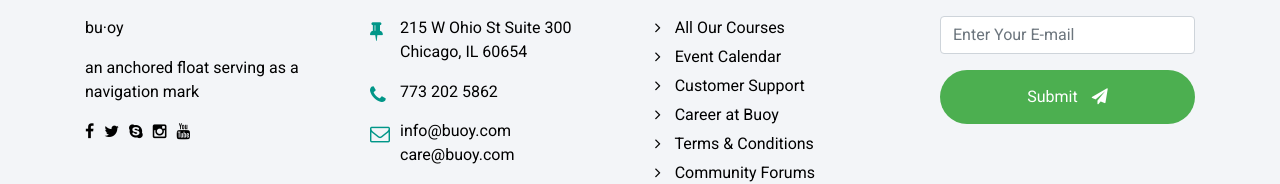
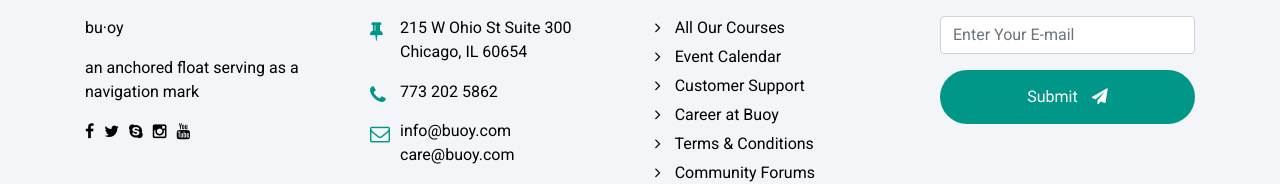
Before and after one commit to britt-sentiere/buoy_vue, a Vue app: page /courses in a window 1280 px wide. Shown: the part 746-930 px from the top of the page. Built offline with nearby package versions, Linux system fonts and the light colour scheme; no server answers.

Commit message:
updated button color to match theme

```diff
--- a/src/views/CoursesIndex.vue
+++ b/src/views/CoursesIndex.vue
@@ -9,6 +9,7 @@
 
           <router-link class="btn btn-success" v-bind:to="'/courses/' + course.id">{{ course.course_name }}</router-link>
 
+          <!-- <button type="button" class="btn btn-outline-primary">Primary</button> -->
 
 
            <br>
@@ -18,16 +19,6 @@
 </template>
 
 <style>
-.btn {
-  background-color: #4CAF50; /* Green */
-  border: none;
-  color: white;
-  padding: 15px 32px;
-  text-align: center;
-  text-decoration: none;
-  display: inline-block;
-  font-size: 16px;
-}
 </style>
 
 <script>
--- a/src/views/Home.vue
+++ b/src/views/Home.vue
@@ -176,6 +176,7 @@
 
 <style>
 
+
 </style>
 
 <script>
--- a/src/views/Login.vue
+++ b/src/views/Login.vue
@@ -24,7 +24,14 @@
 <style>
   .btn {
 
-    font-size: 18px;
+    background-color: #009688; /* Green */
+     border: none;
+     color: white;
+     padding: 15px 32px;
+     text-align: center;
+     text-decoration: none;
+     display: inline-block;
+     font-size: 16px;
 
   }
 
```
